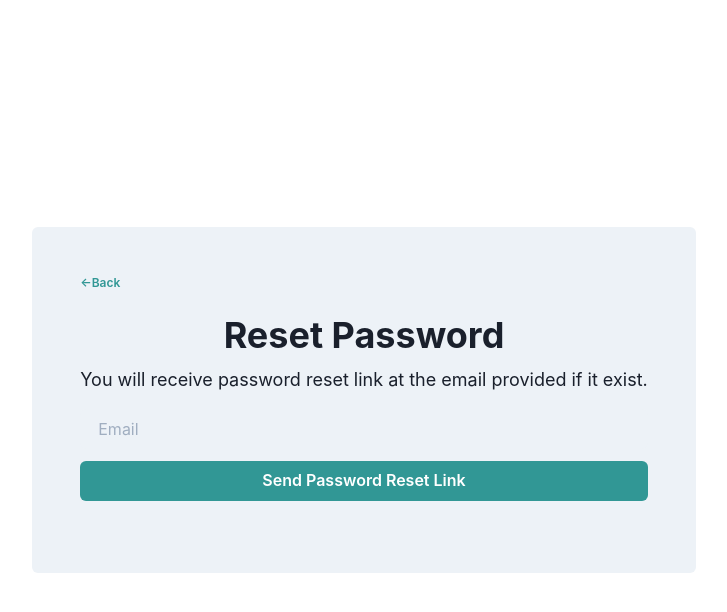
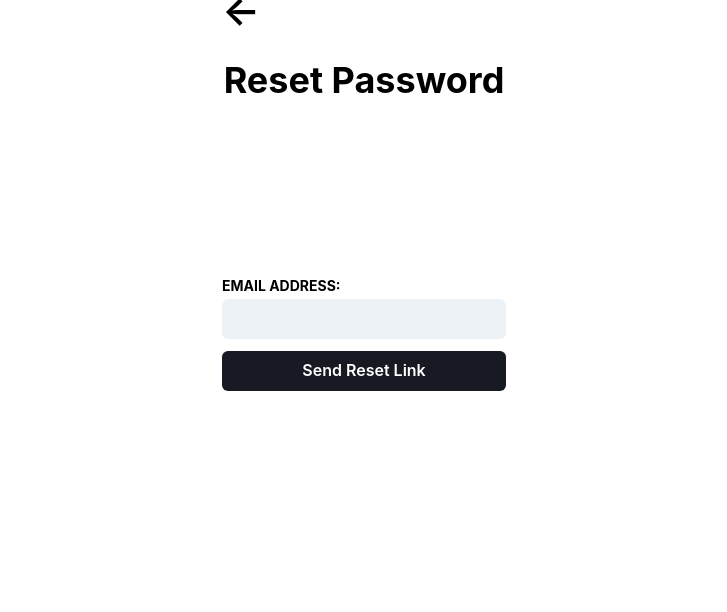
Before and after one commit to namhnguy/authentication, a Next.js app: page /resetpasswordpage in a window 1280 px wide. Shown: the top 612 px of the page, without its empty margins (276-1003 px from the left). Built offline with nearby package versions, Linux system fonts and the light colour scheme; no server answers.

Commit message:
Update resetpasswordpage.js

```diff
--- a/pages/resetpasswordpage.js
+++ b/pages/resetpasswordpage.js
@@ -5,7 +5,6 @@ import { sendEmailWithPassword } from "../firebase/auth"
 import { Button } from '@chakra-ui/button'
 import { Input } from '@chakra-ui/input'
 import { Flex, Heading } from '@chakra-ui/layout'
-import { useColorMode, useColorModeValue } from '@chakra-ui/color-mode'
 import { useToast } from "@chakra-ui/react"
 import { Text } from "@chakra-ui/react"
 import { useRouter } from "next/router"
@@ -13,7 +12,6 @@ import { useRouter } from "next/router"
 export default function ResetPasswordPage({ navigation }) {
     const [email, setEmail] = useState({ value: '', error: '' })
     const [loading, setLoading] = useState()
-    const formBackground = useColorModeValue("gray.100", "gray.700")
     const toast = useToast()
     const router = useRouter()
     var successReset = false
@@ -54,13 +52,13 @@ export default function ResetPasswordPage({ navigation }) {
     }
 
     return (
-        <Flex height="100vh" alignItems="center" justifyContent="center">
-            <Flex direction="column" background={formBackground} p={12} rounded={6}>
-                <Button size="xs" textAlign={'left'} justifyContent="left" variant="link" onClick={() => {router.push("./signIn")}} mb={6} colorScheme='teal'>&lt;-Back</Button>
-                <Heading textAlign="center" mb={2}>Reset Password</Heading>
-                <Text mb={4} fontSize="lg">You will receive password reset link at the email provided if it exist.</Text>
-                <Input placeholder="Email" variant="filled" onChange={(event) => setEmail({ ...email, value: event.currentTarget.value })} mb={3} type="email" />
-                <Button isLoading={loading} onClick={sendResetPasswordEmail} onClick={() => {router.push("./successReset")}} mb={6} colorScheme='teal'>Send Password Reset Link</Button>
+        <Flex height="50vh" alignItems="center" justifyContent="center">
+            <Flex direction="column" p={12} rounded={6}>
+                <Button size="xs" textColor="black" fontSize="40" textAlign={'left'} justifyContent="left" variant="link" onClick={() => {router.push("./signIn")}} mb={6} colorScheme='gray'>&lt;-</Button>
+                <Heading textAlign="center" textColor="black" mb={40}>Reset Password</Heading>
+                <Heading mt={4} fontSize="14" textColor="black" textAlign={'left'} mb={1}>EMAIL ADDRESS:</Heading>
+                <Input variant="filled" onChange={(event) => setEmail({ ...email, value: event.currentTarget.value })} mb={3} type="email" />
+                <Button background="gray.900" textColor='white' isLoading={loading} onClick={sendResetPasswordEmail} onClick={() => {router.push("./signIn")}} mb={6}>Send Reset Link</Button>
             </Flex>
         </Flex>
     )
```
